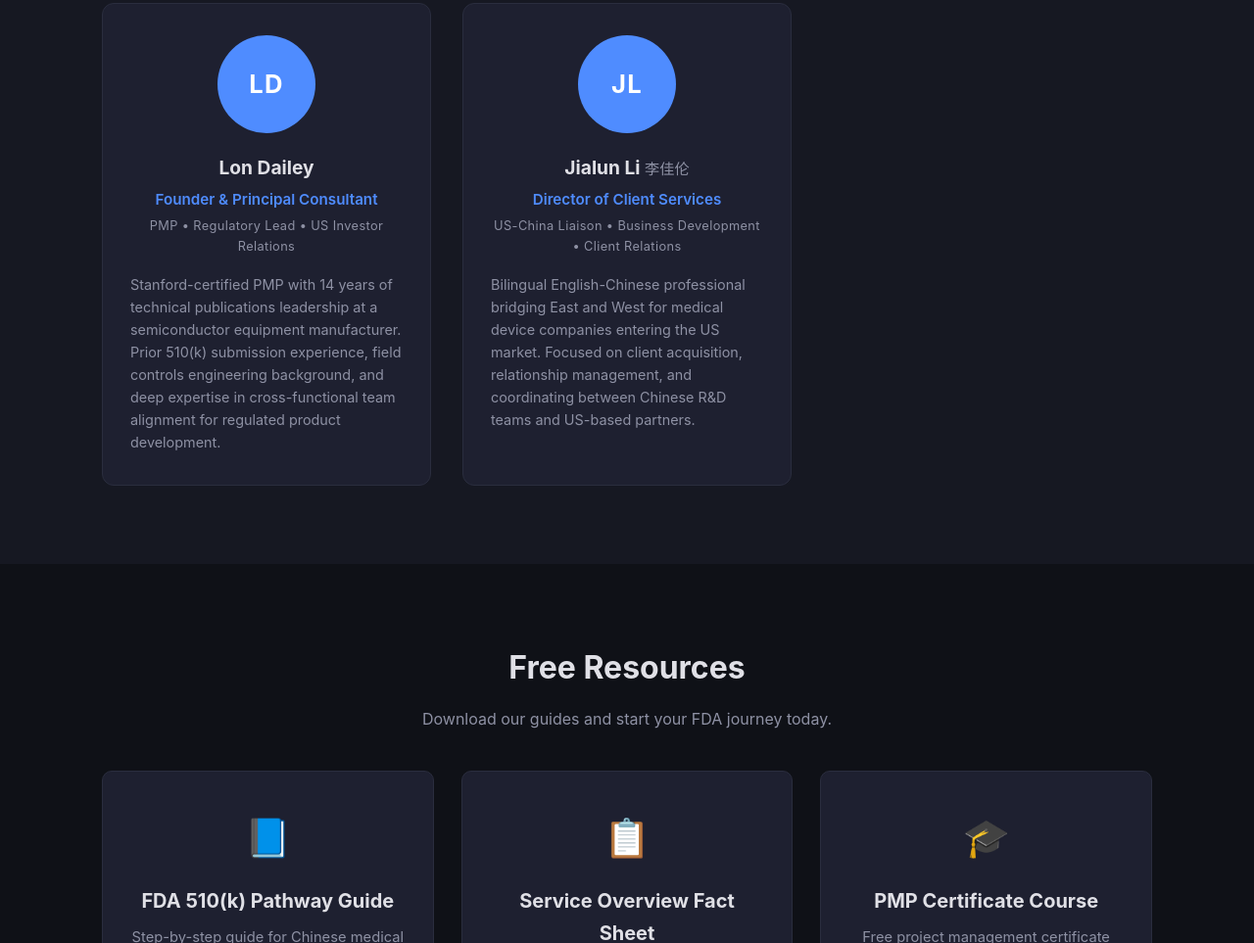
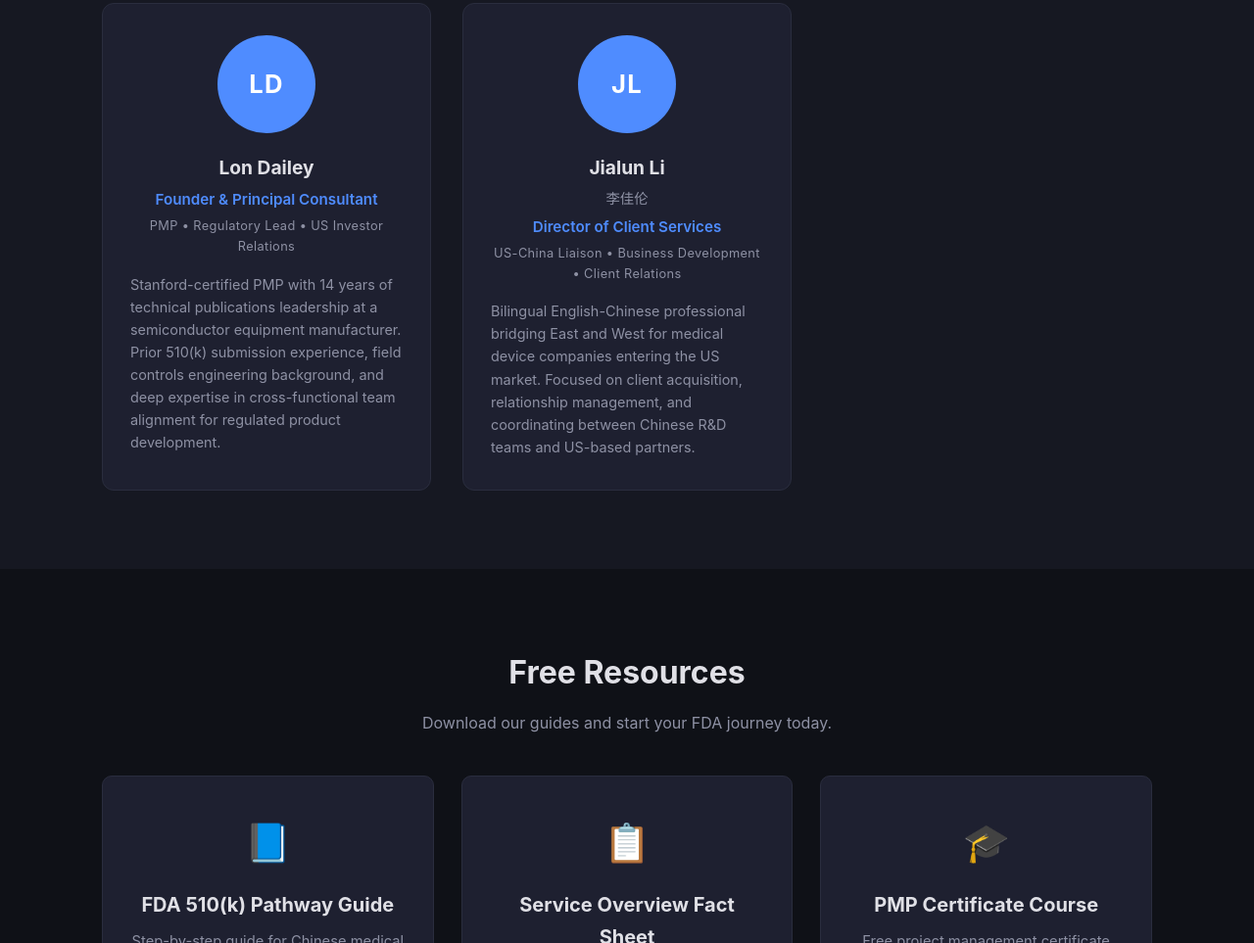
Before and after one commit to londailey6937/arch-medical, a website built with Vite: page index.html in a window 1280 px wide. Shown: the part 7585-8548 px from the top of the page at 98% size. Built offline with nearby package versions, Linux system fonts and the light colour scheme.

Commit message:
Fix Jialun name: same size as Lon Dailey, Chinese name on separate line

```diff
--- a/assets/style.css
+++ b/assets/style.css
@@ -745,9 +745,9 @@ h3 {
   margin-bottom: 4px;
 }
 .team-cn-name {
-  font-size: 0.95rem;
+  font-size: 0.9rem;
   color: var(--text-muted);
-  font-weight: 400;
+  margin-bottom: 4px;
 }
 .team-title {
   font-size: 0.95rem;
--- a/index.html
+++ b/index.html
@@ -543,16 +543,18 @@
           </div>
           <div class="team-card">
             <div class="team-photo-placeholder">JL</div>
-            <h3>Jialun Li <span class="team-cn-name">李佳伦</span></h3>
+            <h3>Jialun Li</h3>
+            <p class="team-cn-name">李佳伦</p>
             <p class="team-title">Director of Client Services</p>
             <p class="team-role">
-              US-China Liaison &bull; Business Development &bull; Client Relations
+              US-China Liaison &bull; Business Development &bull; Client
+              Relations
             </p>
             <p class="team-bio">
-              Bilingual English-Chinese professional bridging East and West
-              for medical device companies entering the US market. Focused on
-              client acquisition, relationship management, and coordinating
-              between Chinese R&amp;D teams and US-based partners.
+              Bilingual English-Chinese professional bridging East and West for
+              medical device companies entering the US market. Focused on client
+              acquisition, relationship management, and coordinating between
+              Chinese R&amp;D teams and US-based partners.
             </p>
           </div>
         </div>
```
Also changed, not shown: cn.html (+2 -1 lines).
